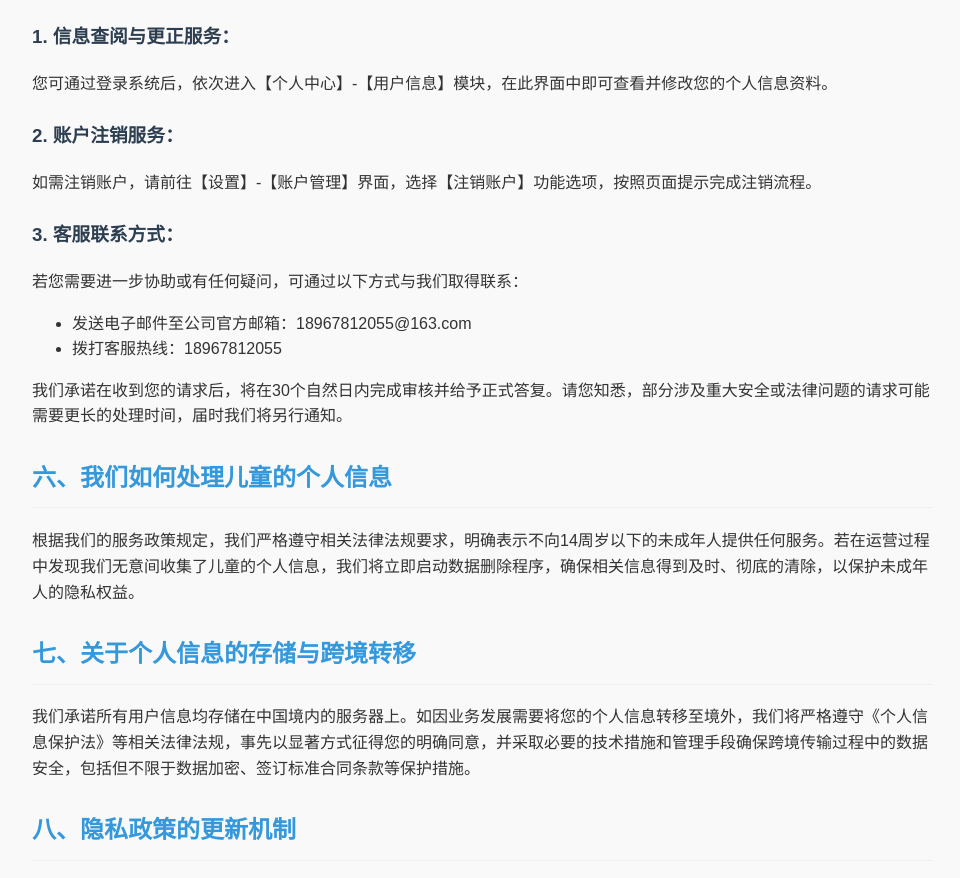
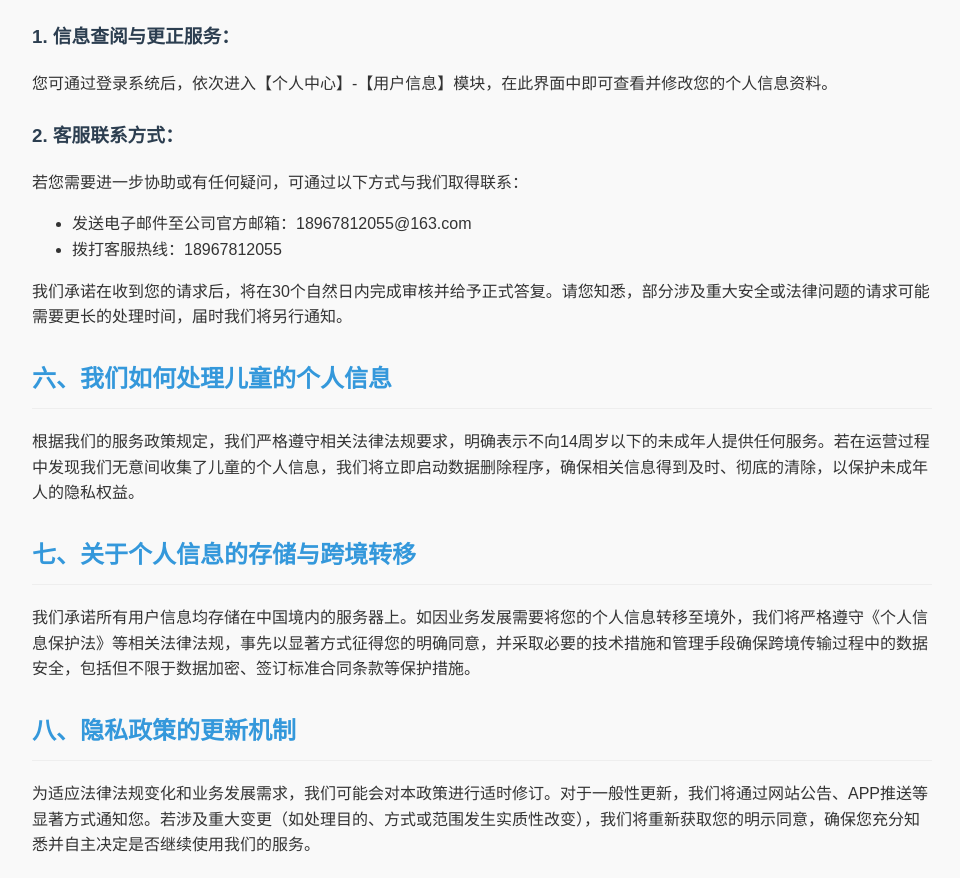
Before and after one commit to YIfangweb/heguangdocx, a plain HTML site: page index.html in a window 1280 px wide. Shown: the part 2428-3306 px from the top of the page, without its empty margins (158-1118 px from the left). Drawn offline with Linux system fonts and the light colour scheme.

Commit message:
update
update

```diff
--- a/privacypolicy.html
+++ b/index.html
@@ -155,10 +155,7 @@
     <h3>1. 信息查阅与更正服务：</h3>
     <p>您可通过登录系统后，依次进入【个人中心】-【用户信息】模块，在此界面中即可查看并修改您的个人信息资料。</p>
 
-    <h3>2. 账户注销服务：</h3>
-    <p>如需注销账户，请前往【设置】-【账户管理】界面，选择【注销账户】功能选项，按照页面提示完成注销流程。</p>
-
-    <h3>3. 客服联系方式：</h3>
+    <h3>2. 客服联系方式：</h3>
     <p>若您需要进一步协助或有任何疑问，可通过以下方式与我们取得联系：</p>
     <ul>
         <li>发送电子邮件至公司官方邮箱：18967812055@163.com</li>
```
